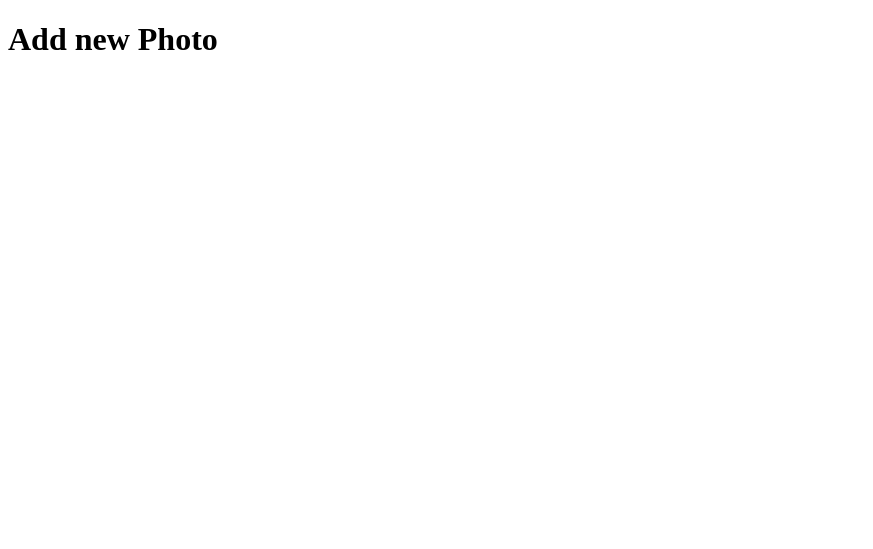
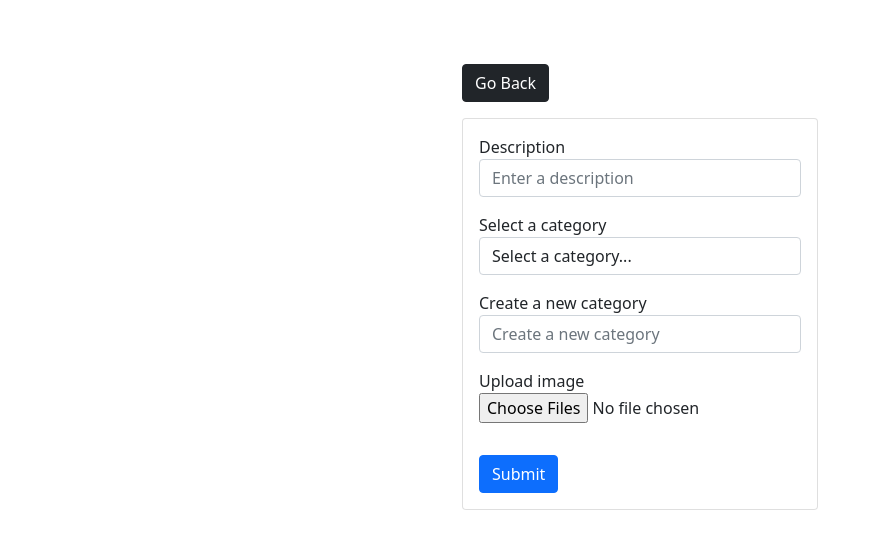
Before and after one commit to abhiimali/snappit, a Django app: page /add in a window 1280 px wide. Shown: the top 549 px of the page, without its empty margins (0-873 px from the left). Run offline with Django 4.2, Linux system fonts and the light colour scheme; data comes from the database, SQL or seed files in the repository; both versions use the stored data as it was after the commit.

Commit message:
Final Push

```diff
--- a/photosapp/models.py
+++ b/photosapp/models.py
@@ -9,7 +9,7 @@ class Category(models.Model):
         return self.name
 
 class Photo(models.Model):
-    category= models.ForeignKey('Category', on_delete=models.CASCADE)
+    category= models.ForeignKey(Category, on_delete=models.CASCADE)
     image = models.ImageField(null=False,blank=False)
     description = models.TextField()
 
--- a/photosapp/templates/photos/addPhoto.html
+++ b/photosapp/templates/photos/addPhoto.html
@@ -1,12 +1,66 @@
 <!DOCTYPE html>
-<html lang="en">
+<html>
+
 <head>
-    <meta charset="UTF-8">
-    <meta http-equiv="X-UA-Compatible" content="IE=edge">
-    <meta name="viewport" content="width=device-width, initial-scale=1.0">
-    <title>Add New Memory</title>
+    <meta charset='utf-8'>
+    <meta http-equiv='X-UA-Compatible' content='IE=edge'>
+    <title>Add Photo</title>
+    <meta name='viewport' content='width=device-width, initial-scale=1'>
+
+    <!-- CSS only -->
+    <link href="https://cdn.jsdelivr.net/npm/bootstrap@5.0.0-beta1/dist/css/bootstrap.min.css" rel="stylesheet"
+        integrity="sha384-giJF6kkoqNQ00vy+HMDP7azOuL0xtbfIcaT9wjKHr8RbDVddVHyTfAAsrekwKmP1" crossorigin="anonymous">
+
 </head>
-<body>
-    <h1> Add new Photo </h1>
+
+<body class="m-5">
+    <div class="container">
+
+        <div class="row justify-content-center">
+            <div class="col-md-4">
+                <a href="{% url 'gallery' %}" class="btn btn-dark my-3">Go Back</a>
+                <div class="card">
+
+
+                    <form method='POST' action="" enctype="multipart/form-data">
+                        {% csrf_token %}
+
+                        <div class="form-group m-3">
+                            <label>Description</label>
+                            <input required name="description" type="text" placeholder="Enter a description"
+                                class="form-control">
+                        </div>
+
+                        <div class="form-group m-3">
+                            <label>Select a category</label>
+                            <select name="category" class="form-control">
+                                <option value='none'>Select a category...</option>
+
+                                {% for category in categories %}
+                                <option value='{{category.id}}'>{{category.name}}</option>
+                                {% endfor %}
+                            </select>
+                        </div>
+
+
+                        <div class="form-group m-3">
+                            <label>Create a new category</label>
+                            <input name="category_new" type="text" placeholder="Create a new category"
+                                class="form-control">
+                        </div>
+
+                        <div class="form-group m-3">
+                            <label>Upload image</label>
+                            <input required name="images" type="file" multiple class="form-control-file">
+                        </div>
+
+                        <button type='submit' class="btn btn-primary m-3">Submit</button>
+
+                    </form>
+                </div>
+            </div>
+        </div>
+    </div>
 </body>
+
 </html>
--- a/photosapp/templates/photos/photo.html
+++ b/photosapp/templates/photos/photo.html
@@ -19,8 +19,8 @@
 
                 <a href="{% url 'gallery' %}" class="btn btn-dark my-3">Go Back</a>
 
-                <div style="height: 90vh;">
-                    <img style="max-width: 100%; max-height: 100%;" src="{{photo.image.url}}">
+                <div style="height: 90vh;" class="text-center">
+                    <img style="max-width: 100%; max-height: 100%;"  class="img-fluid" src="{{photo.image.url}}">
 
                     <p>{{photo.description}}</p>
                 </div>
--- a/photosapp/views.py
+++ b/photosapp/views.py
@@ -1,18 +1,45 @@
-from django.shortcuts import render
+from django.shortcuts import render , redirect
 from django.http import HttpResponse
 # Create your views here.
 
 from .models import Category , Photo
 def gallery(request):
+    category = request.GET.get('category')
+    if category ==  None :
+        photos = Photo.objects.all()
+    else:
+        photos = Photo.objects.filter(category__name=category)
+
     categories = Category.objects.all()
-    photos = Photo.objects.all()
+    # photos = Photo.objects.all()
     context = { 'categories' : categories ,'photos':photos}
     # photos = {'photos':photos}
     return render(request,'photos/gallery.html' , context=context)
 
 def viewPhoto(request,pk):
+    photo = Photo.objects.get(id=pk)
 
-    return render(request,'photos/photo.html')
+    return render(request,'photos/photo.html' ,{'photo':photo})
 
 def addPhoto(request):
-    return render(request,'photos/addPhoto.html')
+    categories = Category.objects.all()
+    photos = Photo.objects.all()
+    if request.method == 'POST':
+        data = request.POST
+        image = request.FILES.get('images')
+
+        if data['category'] != 'none':
+            category = Category.objects.get(id=data['category'])
+        elif data['category_new'] != '':
+            category = Category.objects.get_or_create(name=data['category_new'])
+        else:
+            category = None
+
+        photo = Photo.objects.create(
+            category=category,
+            description = data['description'],
+            image=image
+        )
+        return redirect('/')
+    context = { 'categories' : categories ,'photos':photos}
+    return render(request,'photos/addPhoto.html',context)
```
Also changed, not shown: photosapp/templates/photos/gallery.html (+15 -7 lines), db.sqlite3, static/images/IMG-20220502-WA0011.jpg (added), static/images/IMG-20220713-WA0005.jpg (added), 3 other files.
